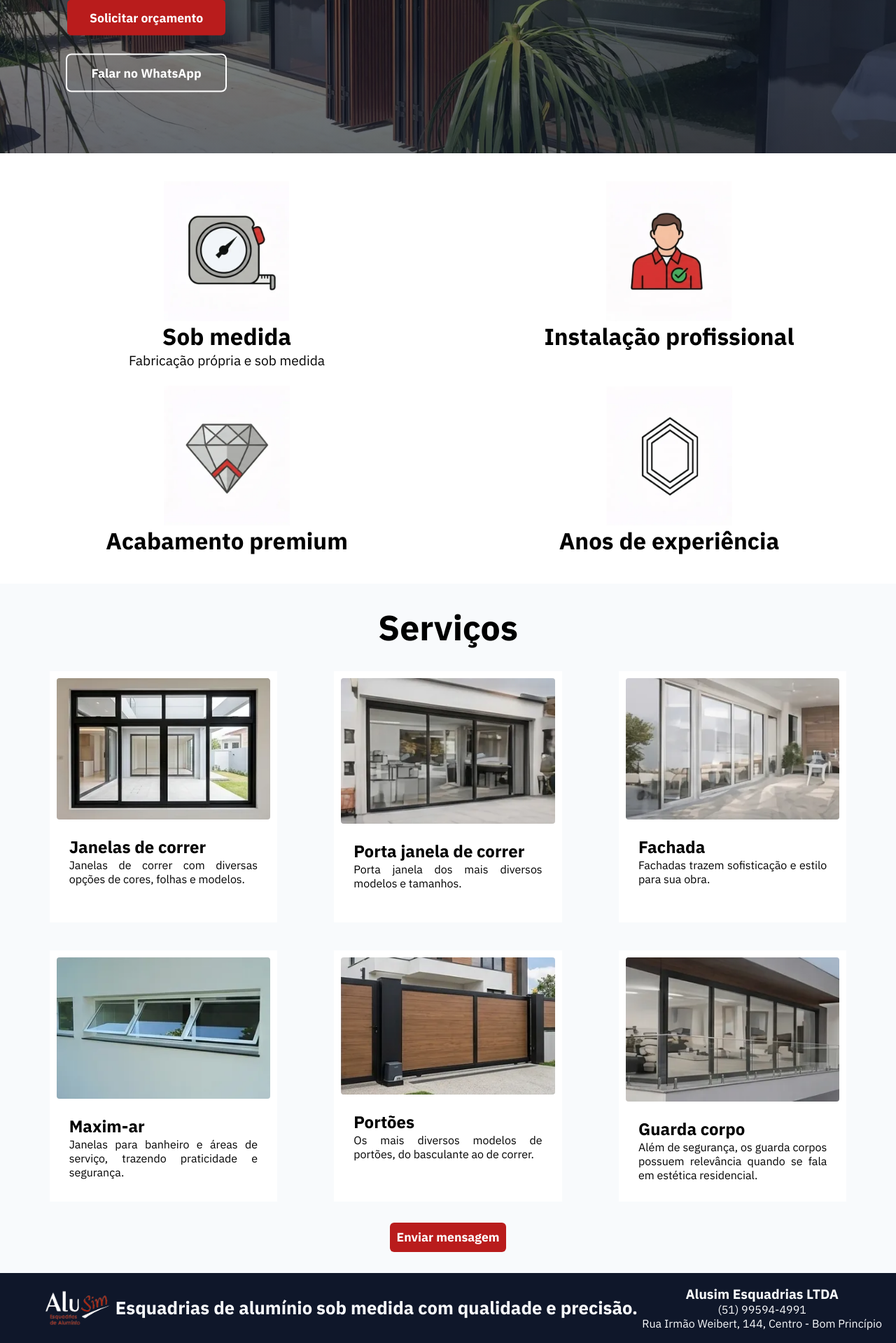
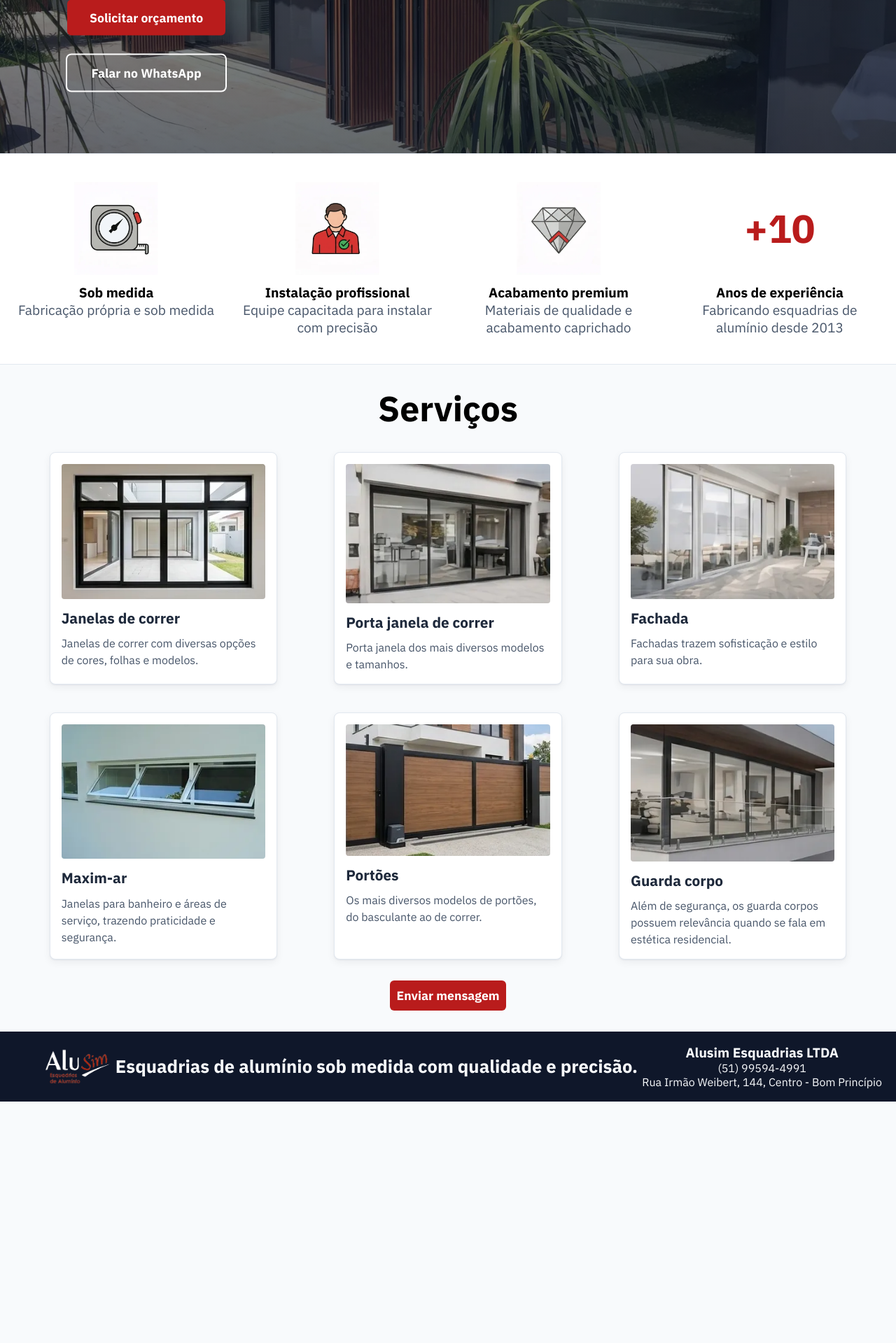
Before and after one commit to Idgar1996/Projeto-Laravel, a Laravel app: page / in a window 1280 px wide. Shown: the part 390-2309 px from the top of the page at 70% size. After the commit the page ends 1964 px from the top, so only its background shows below. Run offline with Laravel 12, Linux system fonts and the light colour scheme; style sheets or scripts are compiled from the project's sources; some libraries are stand-ins or nearby versions.

Commit message:
Ajustes dois paineis centrais página home

```diff
--- a/resources/css/base.css
+++ b/resources/css/base.css
@@ -15,6 +15,7 @@
     /* Cores padrão */
     --cor-fundo: #f8fafc;
     --cor-fonte: #1e293b;
+    --cor-fonte-suave: #475569;
     --cor-footer:#0f172a;
     --cor-botao: #b91c1c;
     --cor-hover: #991b1b;
--- a/resources/css/home.css
+++ b/resources/css/home.css
@@ -190,6 +190,8 @@
         max-width: 100%;
         background-color: var(--cor-fundo-banner);
         padding: 2.5rem 1.25rem;
+        border-top: 1px solid var(--cor-divisoria);
+        border-bottom: 1px solid var(--cor-divisoria);
     }
     .container-skill {
         display: flex;
@@ -200,15 +202,27 @@
         position: relative;
     }
     .container-skill img{
-        width: 11.25rem;
+        width: clamp(5.5rem, 12vw, 7.5rem);
     }
     .container-skill h2{
-        font-size: var(--fonte-titulo2);
+        font-size: var(--fonte-subtitulo3);
+        margin-top: 0.75rem;
+    }
+    .container-skill .numero-destaque {
+        display: flex;
+        align-items: center;
+        justify-content: center;
+        height: calc(clamp(5.5rem, 12vw, 7.5rem) * 1.11);
+        font-size: clamp(2.5rem, 6vw, 3.5rem);
+        font-weight: 700;
+        line-height: 1;
+        color: var(--cor-botao);
     }
     .container-skill p {
         font-size: var(--fonte-subtitulo3);
         text-align: center;
         width: 100%;
+        color: var(--cor-fonte-suave);
     }
     /* Parametrização do container de pré-visualização */
     /* Preview dos serviços oferecidos */
@@ -235,8 +249,7 @@
     }
     .container-servicos {
         display: grid;
-        grid-template-columns: repeat(3, 1fr);
-        grid-template-rows: repeat(2, 1fr);
+        grid-template-columns: 1fr;
         width: 100%;
         height: 100%;
         row-gap: 2.5rem;
@@ -249,10 +262,13 @@
         background-color: var(--cor-fundo-banner);
         display: flex;
         flex-direction: column;
-        padding: 0.625rem;
+        padding: 1rem;
         align-items: start;
-        gap: 0.3125rem;
-        text-align: justify;
+        gap: 0.75rem;
+        text-align: left;
+        border: 1px solid var(--cor-divisoria);
+        border-radius: 0.5rem;
+        box-shadow: 0 1px 2px rgba(15, 23, 42, 0.06), 0 4px 12px rgba(15, 23, 42, 0.06)
     }
     .card-servico img {
         width: 100%;
@@ -261,13 +277,28 @@
     .card-text {
         display: flex;
         flex-direction: column;
-        padding: 1.125rem;
+        padding: 0;
+        gap: 0.5rem
+    }
+    .card-text h2 {
+        font-size: clamp(1.1rem, 2vw, 1.3rem);
+        color: var(--cor-fonte);
+        line-height: 1.5;
+    }
+    .card-text p {
+        font-size: var(--font-texto);
+        color: var(--cor-fonte-suave);
+        line-height: 1.5;
     }
 
-
+    @media screen and(min-width: 640px) {
+        .container-servicos {
+            grid-template-columns: repeat(2, 1fr);
+        }
+    }
     @media screen and (min-width: 1024px) {
         .banner2 {
-            flex-direction: row;
+            grid-template-columns: repeat(4, 1fr);
         }
 
         .container-skill::after {
--- a/resources/views/home.blade.php
+++ b/resources/views/home.blade.php
@@ -34,14 +34,17 @@
                 <div class="container-skill">
                     <img src="{{ Vite::asset('resources/assets/img/icones/profissionais-ajustado.webp')}}" alt="Icone 'Instalação profissional'">
                     <h2>Instalação profissional</h2>
+                    <p>Equipe capacitada para instalar com precisão</p>
                 </div>
                 <div class="container-skill">
                     <img src="{{ Vite::asset('resources/assets/img/icones/acabamento-ajustado.webp')}}" alt="Icone 'Acabamento premium'">
                     <h2>Acabamento premium</h2>
+                    <p>Materiais de qualidade e acabamento caprichado</p>
                 </div>
                 <div class="container-skill">
-                    <img src="{{ Vite::asset('resources/assets/img/icones/experiancia-ajustado.webp')}}" alt="Icone 'Anos de experiência'">
+                    <span class="numero-destaque">+10</span>
                     <h2>Anos de experiência</h2>
+                    <p>Fabricando esquadrias de alumínio desde 2013</p>
                 </div>
             </section>
             <section class="banner3">
```
